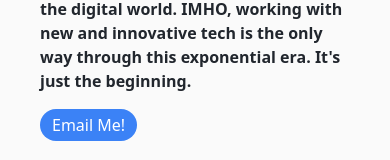
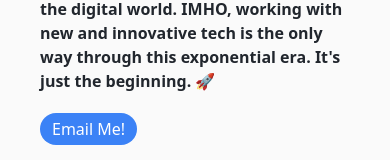
Before and after one commit to nabarvn/devfolio, a Next.js app: page / in a window 390 px wide. Shown: the part 464-624 px from the top of the page. Built offline with nearby package versions, Linux system fonts and the light colour scheme.

Commit message:
Fix a bug

```diff
--- a/pages/index.jsx
+++ b/pages/index.jsx
@@ -51,9 +51,10 @@ const Home = () => {
                   building interesting things for the digital world. IMHO,
                   working with new and innovative tech is the only way through
                   this exponential era. It&apos;s just the beginning.
+                  <span className='lg:hidden xl:contents'> 🚀</span>
                 </p>
                 <Link href='/email'>
-                  <button className='transition duration-300 transform bg-blue-500 dark:bg-night-blue hover:bg-blue-900 dark:hover:bg-indigo-700 inline-block text-base md:text-xl lg:text-lg xl:text-xl font-medium rounded-full text-white dark:text-night-white px-3 py-1 mt-1 cursor-pointer'>
+                  <button className='transition duration-300 transform bg-blue-500 dark:bg-night-blue hover:bg-blue-900 dark:hover:bg-indigo-700 inline-block text-base md:text-xl lg:text-lg xl:text-xl font-medium rounded-full text-white dark:text-night-white px-3 py-1 mt-2 lg:mt-1 xl:mt-2 cursor-pointer'>
                     Email Me!
                   </button>
                 </Link>
```
